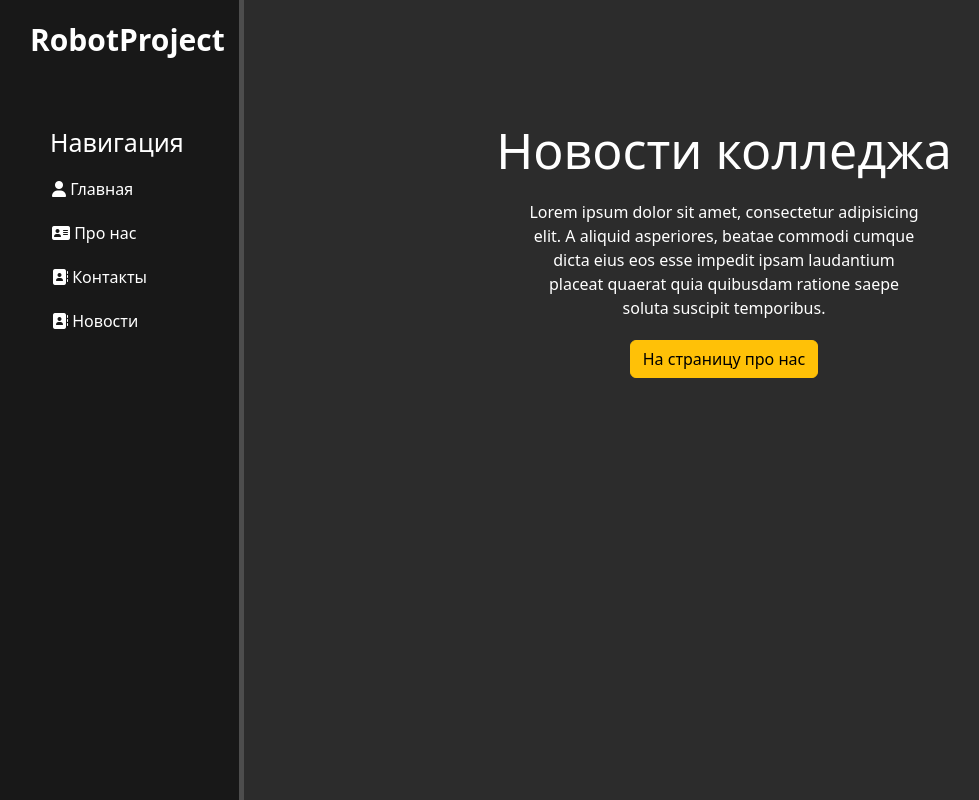
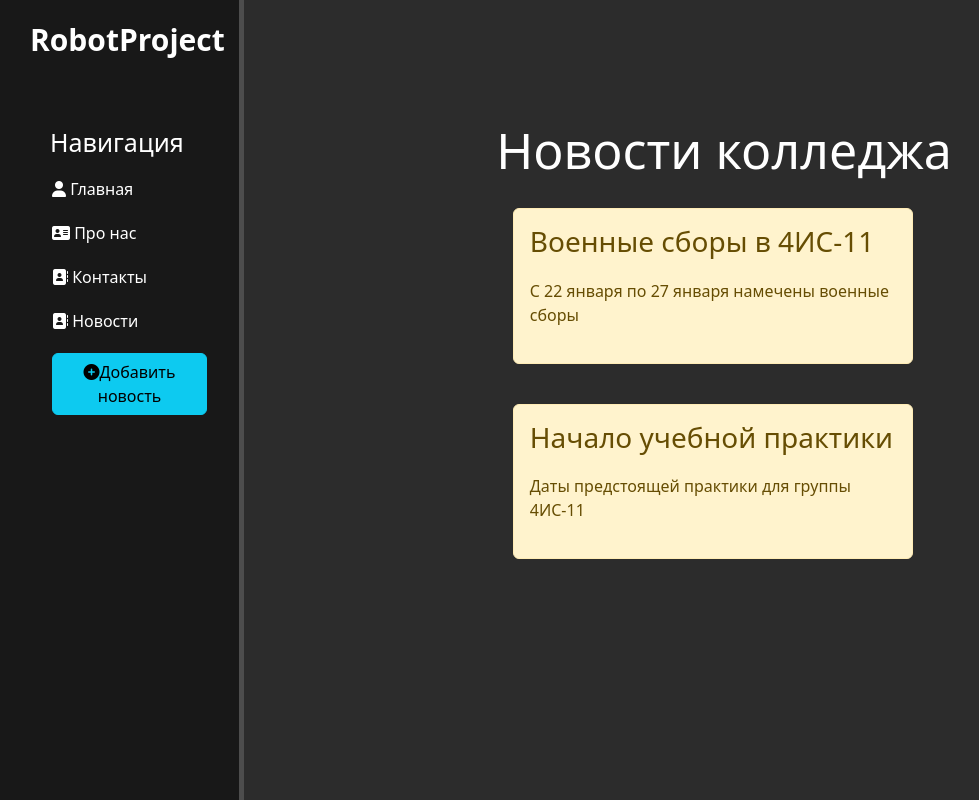
Before and after one commit to M1sterJuniorRobot/SvyatProject, a Django app: page /news/ in a window 1280 px wide. Shown: the whole page, without its empty margins (12-991 px from the left). Run offline with Django 4.2, Linux system fonts and the light colour scheme; data comes from the database, SQL or seed files in the repository; both versions use the stored data as it was after the commit.

Commit message:
Update 4.12.2022 Add new page - create Refactor frontend code Add new form for add news Add button

```diff
--- a/deepsvyat/main/static/main/css/styles.css
+++ b/deepsvyat/main/static/main/css/styles.css
@@ -59,3 +59,11 @@ main .features {
 
 main .features h1 {font-size: 50px;}
 main .features p {max-width: 400px; margin: 20px auto}
+
+.alert-warning {
+    float: left;
+    clear: both;
+    width: 400px;
+    margin: 20px 28%;
+    text-align: left;
+}
--- a/deepsvyat/main/templates/main/layout.html
+++ b/deepsvyat/main/templates/main/layout.html
@@ -27,6 +27,7 @@
             <a href="{% url 'about' %}"><li><i class="fa-solid fa-address-card"></i> Про нас</li></a>
             <a href="{% url 'test' %}"><li><i class="fa-solid fa-address-book"></i> Контакты</li></a>
             <a href="{% url 'news_home' %}"><li><i class="fa-solid fa-address-book"></i> Новости</li></a>
+            <a href="{% url 'create' %}"><li><button class="btn btn-info"><i class="fas fa-plus-circle"></i>Добавить новость</button></li></a>
         </ul>
 
     </aside>
--- a/deepsvyat/news/templates/news/news_home.html
+++ b/deepsvyat/news/templates/news/news_home.html
@@ -5,8 +5,18 @@
 {% block content %}
     <div class="features">
         <h1>Новости колледжа</h1>
-        <p>Lorem ipsum dolor sit amet, consectetur adipisicing elit. A aliquid asperiores, beatae commodi cumque dicta eius eos esse impedit ipsam laudantium placeat quaerat quia quibusdam ratione saepe soluta suscipit temporibus.</p>
-        <button class="btn btn-warning">На страницу про нас</button>
+        {% if news %}
+            {% for el in news %}
+                <div class="alert alert-warning">
+                    <h3>{{ el.title }}</h3>
+                    <p>{{ el.anons }}</p>
+                </div>
+            {% endfor %}
+        {% else %}
+            <p>У вас нет записей</p>
+        {% endif %}
+
+        {# Комментарий #}
     </div>
 
 
--- a/deepsvyat/news/urls.py
+++ b/deepsvyat/news/urls.py
@@ -2,5 +2,6 @@ from django.urls import path
 from . import views
 
 urlpatterns = [
-    path('', views.news_home, name='news_home')
+    path('', views.news_home, name='news_home'),
+    path('create', views.create, name='create')
 ]
--- a/deepsvyat/news/views.py
+++ b/deepsvyat/news/views.py
@@ -1,6 +1,11 @@
 from django.shortcuts import render
+from .models import Articles
 
 
 # Create your views here.
 def news_home(request):
-    return render(request, 'news/news_home.html')
+    news = Articles.objects.order_by('date')
+    return render(request, 'news/news_home.html', {'news': news})
+
+def create(request):
+    return render(request, 'news/create.html')
```
Also changed, not shown: deepsvyat/news/templates/news/create.html (added, +19 -0 lines), deepsvyat/db.sqlite3.
